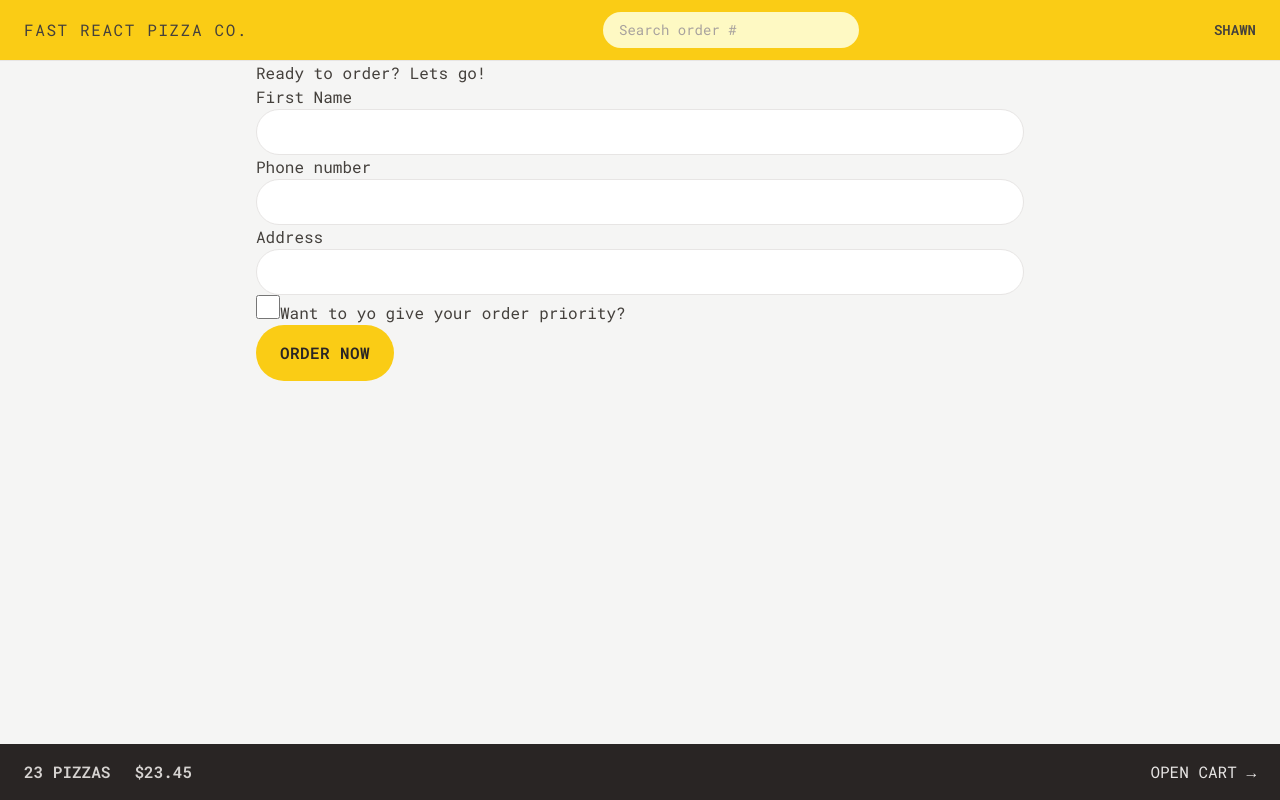
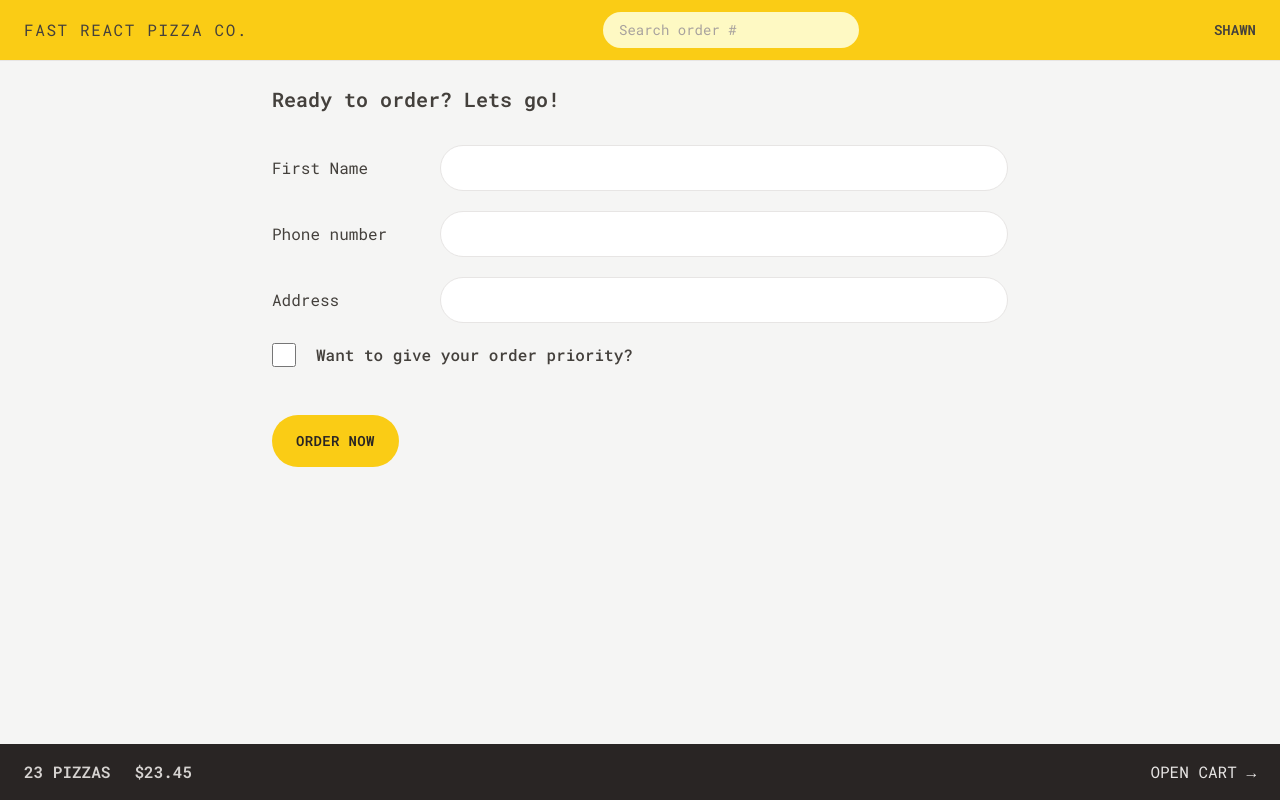
Before and after one commit to ShawnRSidwell/fast-react-pizza, a React (Vite) app: page /order/new in a window 1280 px wide. Built offline with nearby package versions, Linux system fonts and the light colour scheme.

Commit message:
add title and style new orders

```diff
--- a/src/features/order/CreateOrder.jsx
+++ b/src/features/order/CreateOrder.jsx
@@ -41,31 +41,40 @@
   const formErrors = useActionData();
 
   return (
-    <div>
-      <h2>Ready to order? Lets go!</h2>
+    <div className="px-4 py-6">
+      <h2 className="mb-8 text-xl font-semibold">Ready to order? Lets go!</h2>
 
       <Form method="POST">
-        <div>
-          <label>First Name</label>
-          <input className="input" type="text" name="customer" required />
+        <div className="mb-5 flex flex-col gap-2 sm:flex-row sm:items-center">
+          <label className="sm:basis-40">First Name</label>
+          <input className="input grow" type="text" name="customer" required />
         </div>
 
-        <div>
-          <label>Phone number</label>
-          <div>
-            <input className="input" type="tel" name="phone" required />
-          </div>
-          {formErrors?.phone && <p>{formErrors.phone}</p>}
-        </div>
-
-        <div>
-          <label>Address</label>
-          <div>
-            <input className="input" type="text" name="address" required />
+        <div className="mb-5 flex flex-col gap-2 sm:flex-row sm:items-center">
+          <label className="sm:basis-40">Phone number</label>
+          <div className="grow">
+            <input className="input w-full" type="tel" name="phone" required />
+            {formErrors?.phone && (
+              <p className="mt-2 rounded-md bg-red-100 p-2 text-xs text-red-700">
+                {formErrors.phone}
+              </p>
+            )}
           </div>
         </div>
 
-        <div>
+        <div className="mb-5 flex flex-col gap-2 sm:flex-row sm:items-center">
+          <label className="w-full sm:basis-40">Address</label>
+          <div className="grow">
+            <input
+              className="input w-full"
+              type="text"
+              name="address"
+              required
+            />
+          </div>
+        </div>
+
+        <div className="mb-12 flex items-center gap-5">
           <input
             className="h-6 w-6 accent-yellow-400 focus:outline-none focus:ring focus:ring-yellow-400 focus:ring-offset-2"
             type="checkbox"
@@ -74,7 +83,9 @@
             // value={withPriority}
             // onChange={(e) => setWithPriority(e.target.checked)}
           />
-          <label htmlFor="priority">Want to yo give your order priority?</label>
+          <label className="font-medium" htmlFor="priority">
+            Want to give your order priority?
+          </label>
         </div>
 
         <div>
--- a/src/index.css
+++ b/src/index.css
@@ -4,7 +4,7 @@
 
 @layer components {
   .input {
-    @apply w-full rounded-full border border-stone-200 px-4 py-2 text-sm transition-all duration-300 focus:outline-none focus:ring focus:ring-yellow-400 md:px-6 md:py-3;
+    @apply rounded-full border border-stone-200 px-4 py-2 text-sm transition-all duration-300 focus:outline-none focus:ring focus:ring-yellow-400 md:px-6 md:py-3;
   }
 }
 
--- a/src/ui/Button.jsx
+++ b/src/ui/Button.jsx
@@ -2,13 +2,13 @@
 
 function Button({ children, disabled, to, type }) {
   const base =
-    'inline-block rounded-full bg-yellow-400 font-semibold uppercase tracking-wide text-stone-800 transition-colors duration-300 hover:bg-yellow-300 focus:bg-yellow-300 focus:outline-none focus:ring focus:ring-yellow-300 focus:ring-offset-2 disabled:cursor-not-allowed';
+    'inline-block text-sm rounded-full bg-yellow-400 font-semibold uppercase tracking-wide text-stone-800 transition-colors duration-300 hover:bg-yellow-300 focus:bg-yellow-300 focus:outline-none focus:ring focus:ring-yellow-300 focus:ring-offset-2 disabled:cursor-not-allowed';
 
   const styles = {
     primary: base + ' px-4 py-3 md:px-6 md:py-4',
     small: base + ' px-4 py-2 md:px-5 md:py-2.5 text-xs',
     secondary:
-      'inline-block rounded-full border-2 border-stone-300 font-semibold uppercase tracking-wide text-stone-800 transition-colors duration-300 hover:bg-yellow-300 focus:bg-yellow-300 focus:outline-none focus:ring focus:ring-yellow-300 focus:ring-offset-2 disabled:cursor-not-allowed',
+      'inline-block text-sm rounded-full border-2 border-stone-300 font-semibold uppercase tracking-wide text-stone-400 transition-colors duration-300 hover:bg-stone-300 hover:text-stone-800 focus:bg-stone-300 focus:text-stone-800 focus:outline-none focus:ring focus:ring-stone-200 focus:ring-offset-2 disabled:cursor-not-allowed px-4 py-2.5 md:px-6 md:py-3.5',
   };
 
   if (to)
```
Also changed, not shown: index.html (+6 -2 lines).
